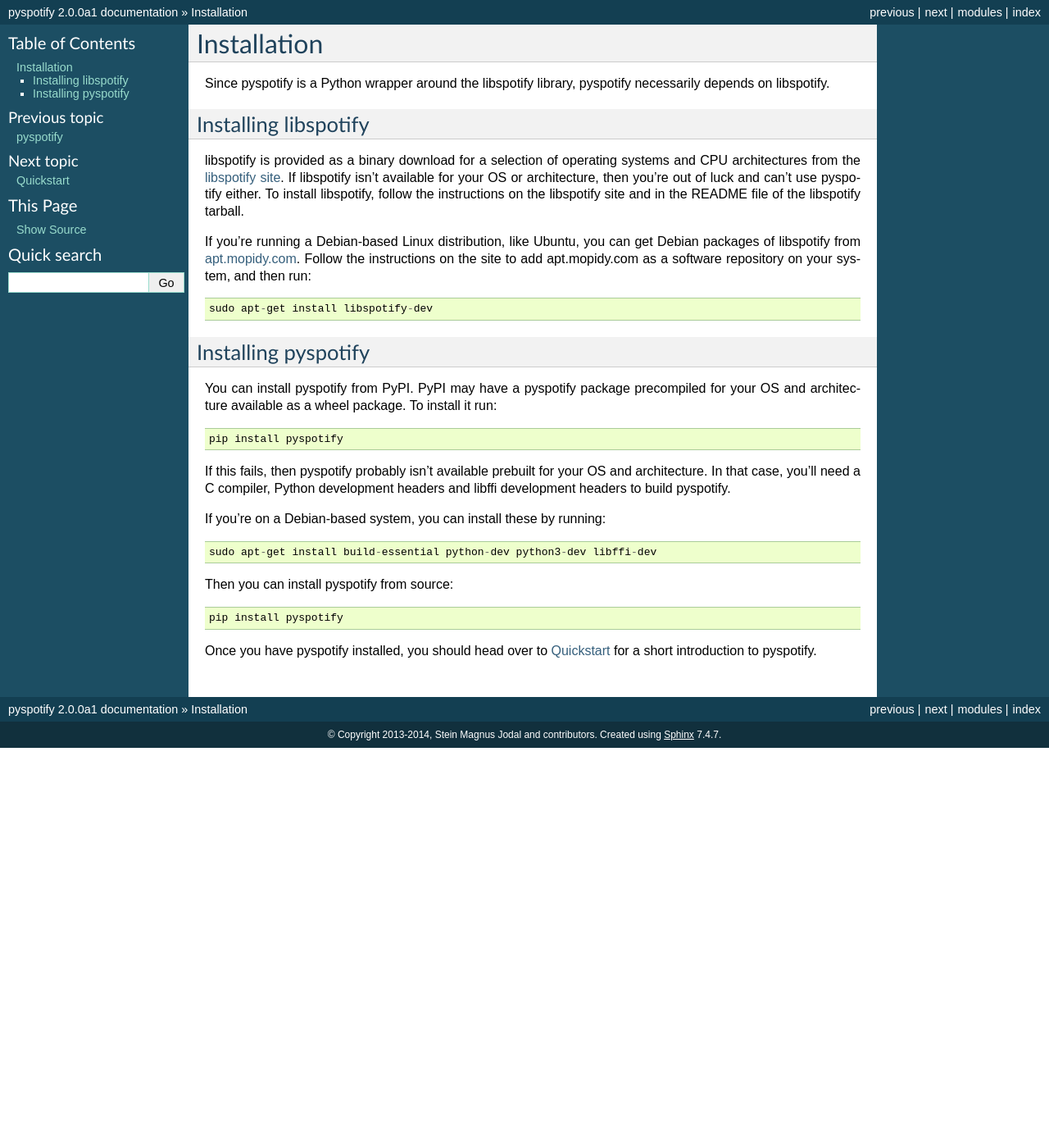
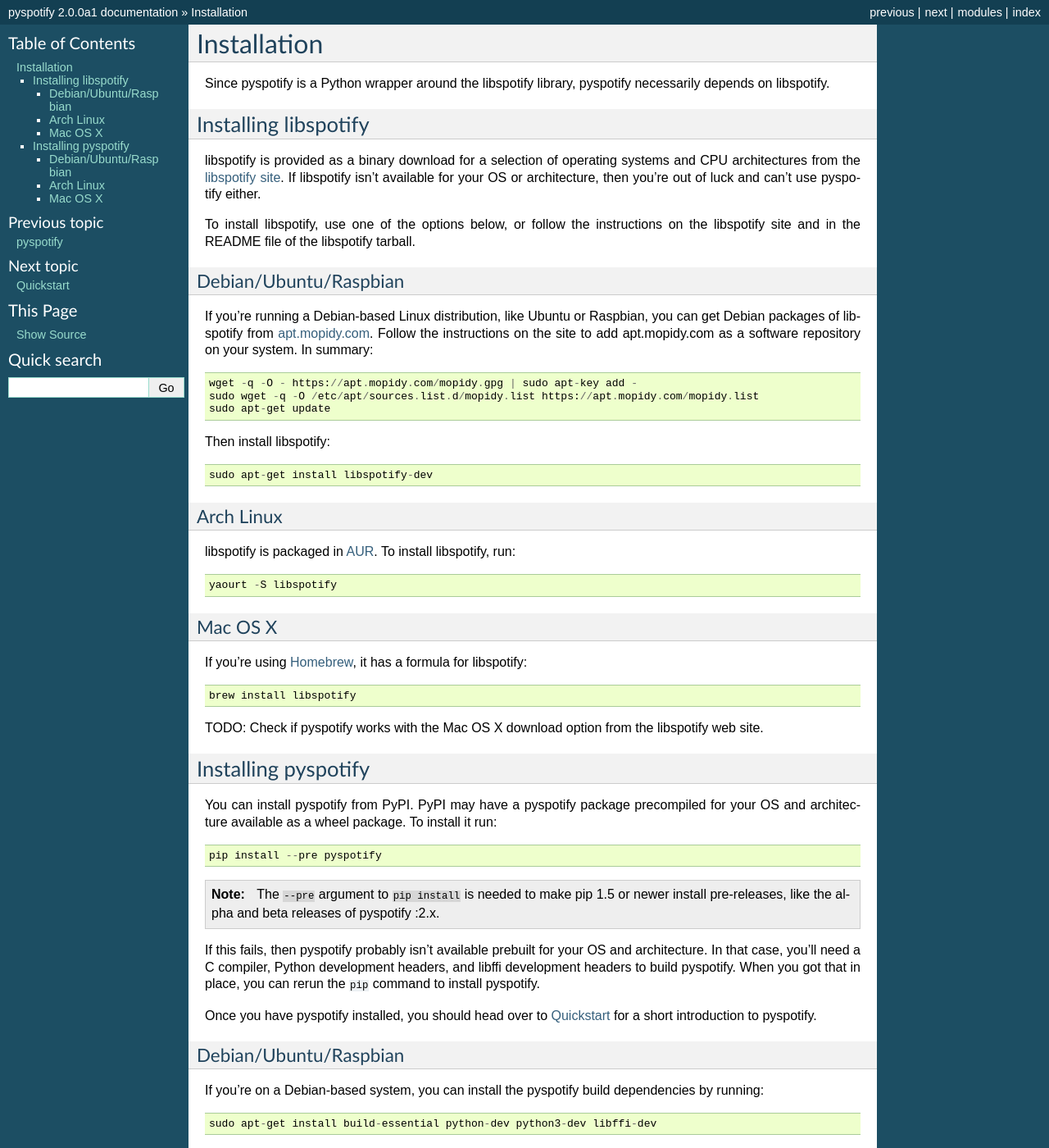
Before and after one commit to jodal/pyspotify, a Sphinx documentation site: the page built from docs/installation.rst, in a window 1280 px wide and 1400 px high. Shown: the whole window at 82% size. Built offline with Sphinx 7.4.7, drawn with Linux system fonts in a browser that asks for light colours; pages that are not in the unit, such as notebooks, are missing from menus; some of the changed text lies outside the part shown.

Commit message:
docs: Extend installation instructions

```diff
--- a/docs/installation.rst
+++ b/docs/installation.rst
@@ -13,15 +13,49 @@
 systems and CPU architectures from the `libspotify site
 <https://developer.spotify.com/technologies/libspotify/>`__. If libspotify
 isn't available for your OS or architecture, then you're out of luck and can't
-use pyspotify either. To install libspotify, follow the instructions on the
-libspotify site and in the README file of the libspotify tarball.
+use pyspotify either.
 
-If you're running a Debian-based Linux distribution, like Ubuntu, you can get
-Debian packages of libspotify from `apt.mopidy.com
+To install libspotify, use one of the options below, or follow the instructions
+on the libspotify site and in the README file of the libspotify tarball.
+
+
+Debian/Ubuntu/Raspbian
+----------------------
+
+If you're running a Debian-based Linux distribution, like Ubuntu or Raspbian,
+you can get Debian packages of libspotify from `apt.mopidy.com
 <https://apt.mopidy.com/>`__. Follow the instructions on the site to add
-apt.mopidy.com as a software repository on your system, and then run::
+apt.mopidy.com as a software repository on your system. In summary::
+
+    wget -q -O - https://apt.mopidy.com/mopidy.gpg | sudo apt-key add -
+    sudo wget -q -O /etc/apt/sources.list.d/mopidy.list https://apt.mopidy.com/mopidy.list
+    sudo apt-get update
+
+Then install libspotify::
 
     sudo apt-get install libspotify-dev
+
+
+Arch Linux
+----------
+
+libspotify is packaged in `AUR
+<https://aur.archlinux.org/packages/libspotify/>`_. To install libspotify,
+run::
+
+    yaourt -S libspotify
+
+
+Mac OS X
+--------
+
+If you're using `Homebrew <http://brew.sh/>`_, it has a formula for
+libspotify::
+
+    brew install libspotify
+
+TODO: Check if pyspotify works with the Mac OS X download option from the
+libspotify web site.
 
 
 Installing pyspotify
@@ -31,19 +65,48 @@
 precompiled for your OS and architecture available as a wheel package. To
 install it run::
 
-    pip install pyspotify
+    pip install --pre pyspotify
+
+.. note::
+
+    The ``--pre`` argument to ``pip install`` is needed to make pip 1.5 or
+    newer install pre-releases, like the alpha and beta releases of pyspotify
+    :2.x.
 
 If this fails, then pyspotify probably isn't available prebuilt for your OS and
 architecture. In that case, you'll need a C compiler, Python development
-headers and libffi development headers to build pyspotify.
+headers, and libffi development headers to build pyspotify. When you got that
+in place, you can rerun the ``pip`` command to install pyspotify.
 
-If you're on a Debian-based system, you can install these by running::
+Once you have pyspotify installed, you should head over to :doc:`quickstart`
+for a short introduction to pyspotify.
+
+
+Debian/Ubuntu/Raspbian
+----------------------
+
+If you're on a Debian-based system, you can install the pyspotify build
+dependencies by running::
 
     sudo apt-get install build-essential python-dev python3-dev libffi-dev
 
-Then you can install pyspotify from source::
 
-    pip install pyspotify
+Arch Linux
+----------
 
-Once you have pyspotify installed, you should head over to :doc:`quickstart`
-for a short introduction to pyspotify.
+If you're on Arch Linux, you can install the pyspotify build dependencies by
+running::
+
+    sudo pacman -S base-devel
+
+TODO: Check if you need to install libffi headers, etc.
+
+
+Mac OS X
+--------
+
+If you're on Mac OS X, you'll need to install X Code from the Mac App Store to
+get the pyspotify build dependencies. If you're using Homebrew, you already
+have X Code installed.
+
+TODO: Check if you need to install libffi headers, etc.
```
